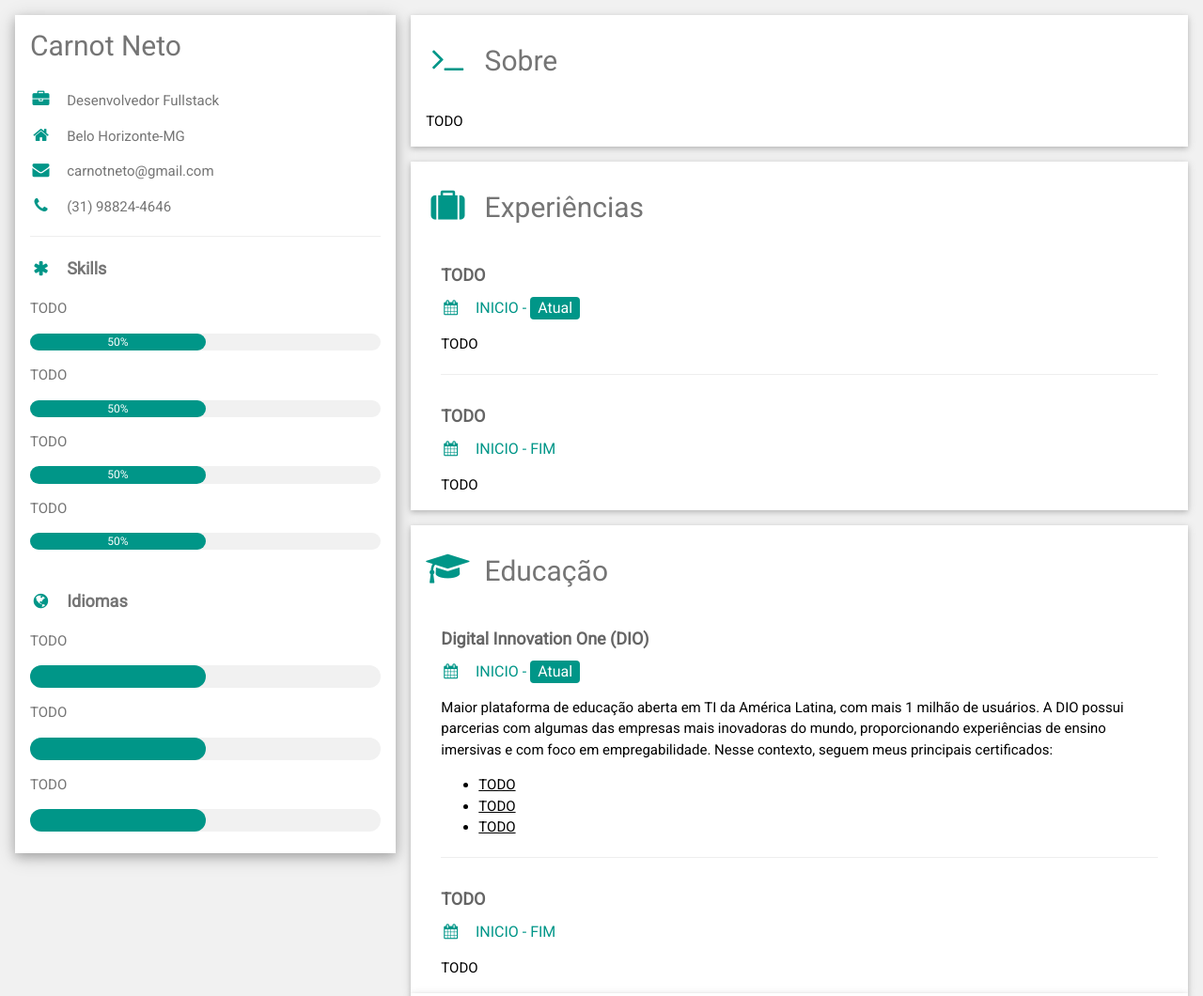
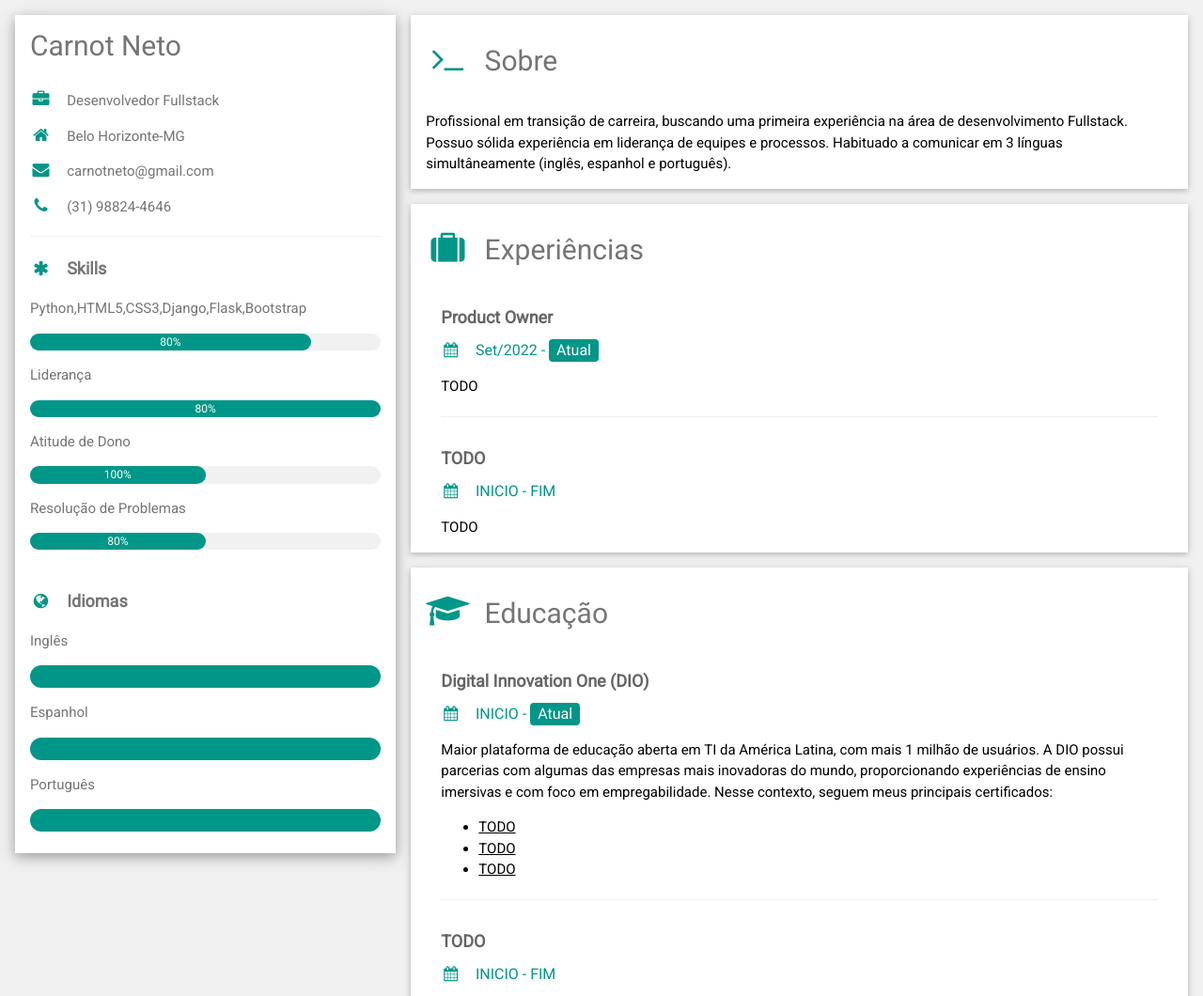
Before and after one commit to carnotneto/cv, a plain HTML site: page index.html in a window 1280 px wide. Shown: the top 1060 px of the page at 94% size. Drawn offline with nearby package versions, Linux system fonts and the light colour scheme.

Commit message:
adicionadas informações

```diff
--- a/index.html
+++ b/index.html
@@ -44,38 +44,38 @@
               <p class="w3-large">
                 <b><i class="fa fa-asterisk fa-fw w3-margin-right w3-text-teal"></i>Skills</b>
               </p>
-              <p>TODO</p>
+              <p>Python,HTML5,CSS3,Django,Flask,Bootstrap</p>
               <div class="w3-light-grey w3-round-xlarge w3-small">
-                <div class="w3-container w3-center w3-round-xlarge w3-teal" style="width:50%">50%</div>
+                <div class="w3-container w3-center w3-round-xlarge w3-teal" style="width:80%">80%</div>
               </div>
-              <p>TODO</p>
+              <p>Liderança</p>
               <div class="w3-light-grey w3-round-xlarge w3-small">
-                <div class="w3-container w3-center w3-round-xlarge w3-teal" style="width:50%">50%</div>
+                <div class="w3-container w3-center w3-round-xlarge w3-teal" style="width:100%">80%</div>
               </div>
-              <p>TODO</p>
+              <p>Atitude de Dono</p>
               <div class="w3-light-grey w3-round-xlarge w3-small">
-                <div class="w3-container w3-center w3-round-xlarge w3-teal" style="width:50%">50%</div>
+                <div class="w3-container w3-center w3-round-xlarge w3-teal" style="width:50%">100%</div>
               </div>
-              <p>TODO</p>
+              <p>Resolução de Problemas</p>
               <div class="w3-light-grey w3-round-xlarge w3-small">
-                <div class="w3-container w3-center w3-round-xlarge w3-teal" style="width:50%">50%</div>
+                <div class="w3-container w3-center w3-round-xlarge w3-teal" style="width:50%">80%</div>
               </div>
               <br>
 
               <p class="w3-large w3-text-theme">
                 <b><i class="fa fa-globe fa-fw w3-margin-right w3-text-teal"></i>Idiomas</b>
               </p>
-              <p>TODO</p>
+              <p>Inglês</p>
               <div class="w3-light-grey w3-round-xlarge">
-                <div class="w3-round-xlarge w3-teal" style="height:24px;width:50%"></div>
+                <div class="w3-round-xlarge w3-teal" style="height:24px;width:100%"></div>
               </div>
-              <p>TODO</p>
+              <p>Espanhol</p>
               <div class="w3-light-grey w3-round-xlarge">
-                <div class="w3-round-xlarge w3-teal" style="height:24px;width:50%"></div>
+                <div class="w3-round-xlarge w3-teal" style="height:24px;width:100%"></div>
               </div>
-              <p>TODO</p>
+              <p>Português</p>
               <div class="w3-light-grey w3-round-xlarge">
-                <div class="w3-round-xlarge w3-teal" style="height:24px;width:50%"></div>
+                <div class="w3-round-xlarge w3-teal" style="height:24px;width:100%"></div>
               </div>
               <br>
             </div>
@@ -89,7 +89,7 @@
 
           <div class="w3-container w3-card w3-white w3-margin-bottom">
             <h2 class="w3-text-grey w3-padding-16"><i class="fa fa-terminal fa-fw w3-margin-right w3-xxlarge w3-text-teal"></i>Sobre</h2>
-            <p>TODO</p>
+            <p>Profissional em transição de carreira, buscando uma primeira experiência na área de desenvolvimento Fullstack. Possuo sólida experiência em liderança de equipes e processos. Habituado a comunicar em 3 línguas simultâneamente (inglês, espanhol e português).</p>
           </div>
 
           <div class="w3-container w3-card w3-white w3-margin-bottom">
@@ -97,8 +97,8 @@
               <i class="fa fa-suitcase fa-fw w3-margin-right w3-xxlarge w3-text-teal"></i>Experiências
             </h2>
             <div class="w3-container">
-              <h5 class="w3-opacity"><b>TODO</b></h5>
-              <h6 class="w3-text-teal"><i class="fa fa-calendar fa-fw w3-margin-right"></i>INICIO - <span class="w3-tag w3-teal w3-round">Atual</span></h6>
+              <h5 class="w3-opacity"><b>Product Owner</b></h5>
+              <h6 class="w3-text-teal"><i class="fa fa-calendar fa-fw w3-margin-right"></i>Set/2022 - <span class="w3-tag w3-teal w3-round">Atual</span></h6>
               <p>TODO</p>
               <hr>
             </div>
```
